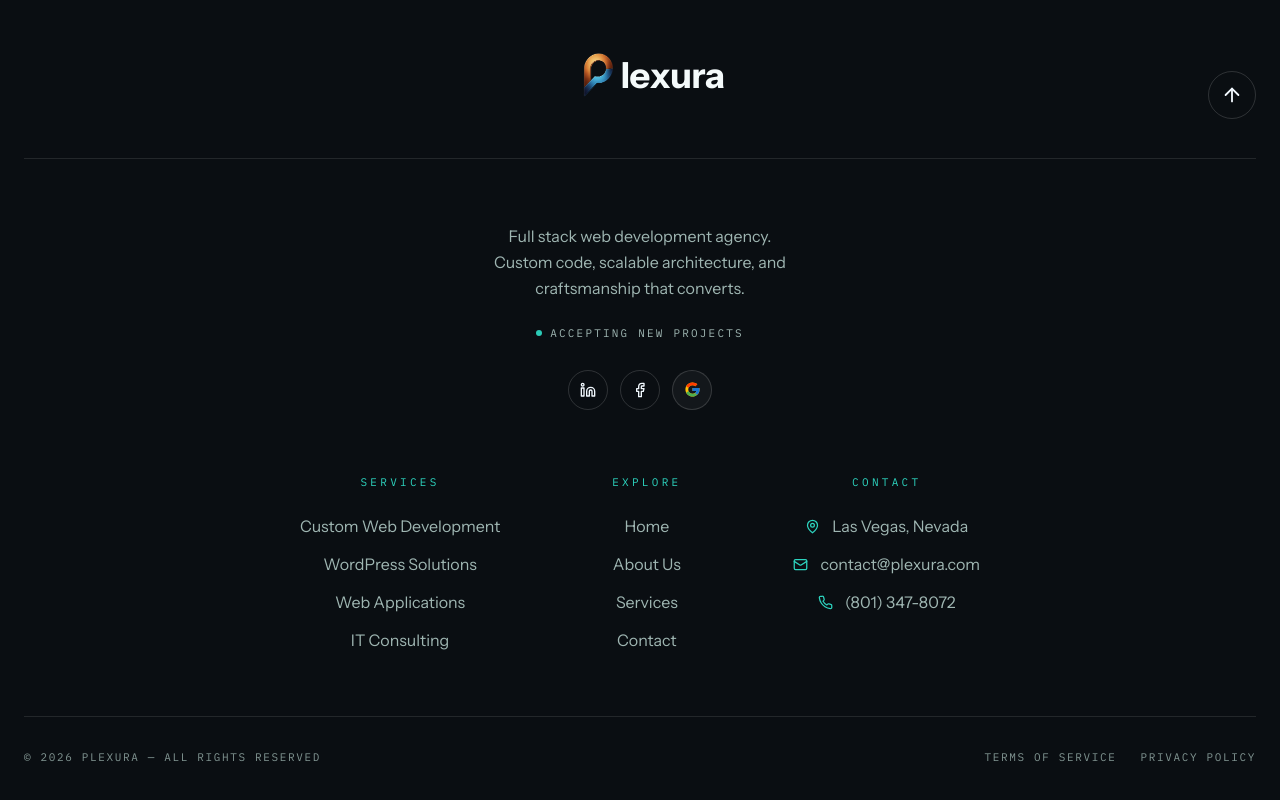
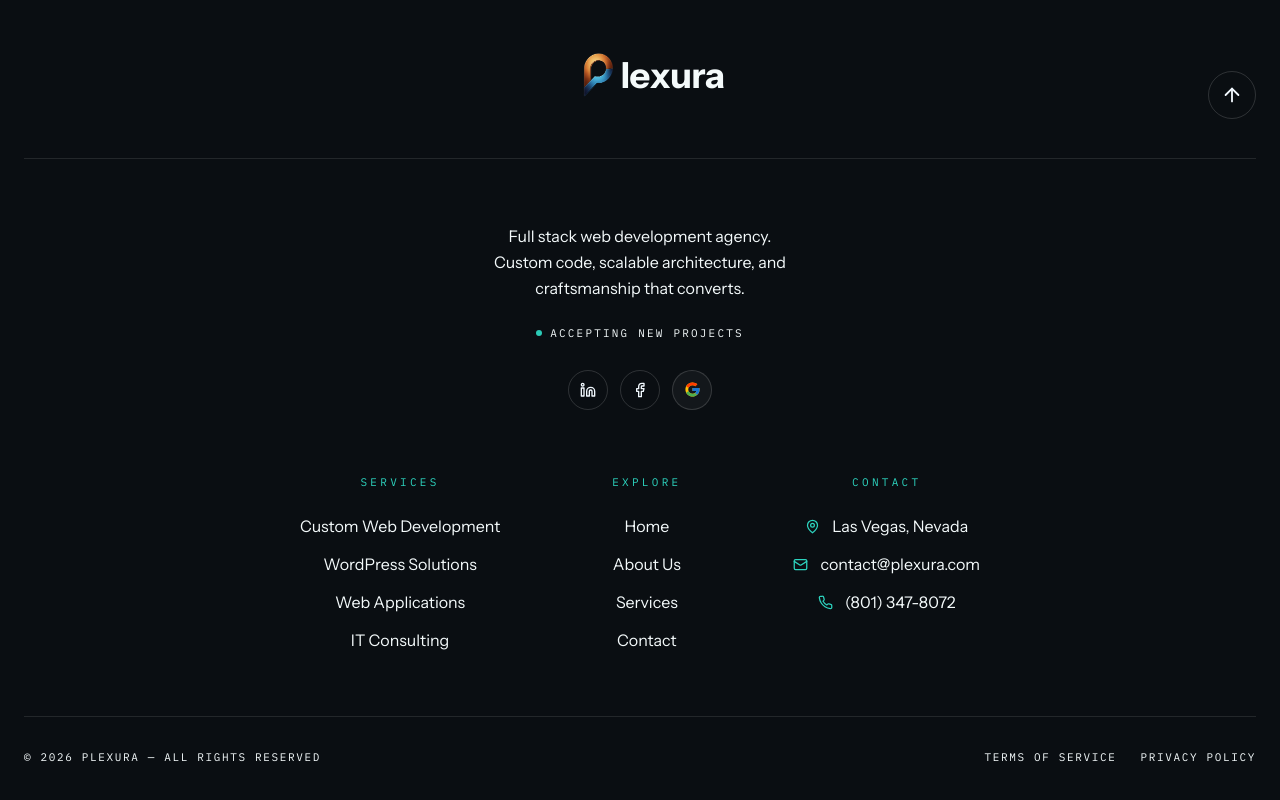
Before and after one commit to Programmer-stevenson/Plexura, a React (Vite) app: page /services in a window 1280 px wide. Shown: the part 2840-3640 px from the top of the page. Built offline with nearby package versions, Linux system fonts and the light colour scheme.

Commit message:
minor color updates

```diff
--- a/src/sections/Contact.jsx
+++ b/src/sections/Contact.jsx
@@ -53,7 +53,7 @@
         transition={{ duration: 0.6 }}
         className="lg:col-span-5"
       >
-        <p className="text-lg text-[#9FB6B2] leading-relaxed max-w-md mb-12">
+        <p className="text-lg text-[#00000] leading-relaxed max-w-md mb-12">
           Transform your vision into a digital masterpiece. We craft experiences that captivate, convert, and scale. No templates, no shortcuts—just results.
         </p>
 
--- a/src/sections/Footer.jsx
+++ b/src/sections/Footer.jsx
@@ -51,10 +51,10 @@
     <div className="py-14 lg:py-16 text-center">
       {/* intro — centered */}
       <div className="flex flex-col items-center space-y-6 max-w-md mx-auto mb-14 lg:mb-16">
-        <p className="text-[#9FB6B2] leading-relaxed max-w-xs">
+        <p className="text-[#00000] leading-relaxed max-w-xs">
           Full stack web development agency. Custom code, scalable architecture, and craftsmanship that converts.
         </p>
-        <div className="flex items-center justify-center gap-2 font-mono text-[11px] tracking-[0.2em] uppercase text-[#9FB6B2]">
+        <div className="flex items-center justify-center gap-2 font-mono text-[11px] tracking-[0.2em] uppercase text-[#00000]">
           <span className="w-1.5 h-1.5 bg-[#2DD4BF] rounded-full animate-pulse" />
           Accepting new projects
         </div>
@@ -82,7 +82,7 @@
           <h3 className="font-mono text-[11px] tracking-[0.3em] uppercase text-[#2DD4BF] mb-6">Services</h3>
           <div className="space-y-3.5">
             {["Custom Web Development", "WordPress Solutions", "Web Applications", "IT Consulting"].map((label, i) => (
-              <Link key={i} to="/services" onClick={() => window.scrollTo(0, 0)} className="group flex items-center justify-center text-[#9FB6B2] hover:text-[#F2F9FF] transition-colors">
+              <Link key={i} to="/services" onClick={() => window.scrollTo(0, 0)} className="group flex items-center justify-center text-[#00000] hover:text-[#F2F9FF] transition-colors">
                 <span className="w-0 group-hover:w-4 h-px bg-[#FB923C] mr-0 group-hover:mr-2 transition-all duration-300" />
                 {label}
               </Link>
@@ -93,16 +93,16 @@
         <div>
           <h3 className="font-mono text-[11px] tracking-[0.3em] uppercase text-[#2DD4BF] mb-6">Explore</h3>
           <div className="space-y-3.5">
-            <a href="#home" className="group flex items-center justify-center text-[#9FB6B2] hover:text-[#F2F9FF] transition-colors">
+            <a href="#home" className="group flex items-center justify-center text-[#00000] hover:text-[#F2F9FF] transition-colors">
               <span className="w-0 group-hover:w-4 h-px bg-[#FB923C] mr-0 group-hover:mr-2 transition-all duration-300" />Home
             </a>
-            <a href="#about" className="group flex items-center justify-center text-[#9FB6B2] hover:text-[#F2F9FF] transition-colors">
+            <a href="#about" className="group flex items-center justify-center text-[#00000] hover:text-[#F2F9FF] transition-colors">
               <span className="w-0 group-hover:w-4 h-px bg-[#FB923C] mr-0 group-hover:mr-2 transition-all duration-300" />About Us
             </a>
-            <Link to="/services" onClick={() => window.scrollTo(0, 0)} className="group flex items-center justify-center text-[#9FB6B2] hover:text-[#F2F9FF] transition-colors">
+            <Link to="/services" onClick={() => window.scrollTo(0, 0)} className="group flex items-center justify-center text-[#00000] hover:text-[#F2F9FF] transition-colors">
               <span className="w-0 group-hover:w-4 h-px bg-[#FB923C] mr-0 group-hover:mr-2 transition-all duration-300" />Services
             </Link>
-            <a href="#contact" className="group flex items-center justify-center text-[#9FB6B2] hover:text-[#F2F9FF] transition-colors">
+            <a href="#contact" className="group flex items-center justify-center text-[#00000] hover:text-[#F2F9FF] transition-colors">
               <span className="w-0 group-hover:w-4 h-px bg-[#FB923C] mr-0 group-hover:mr-2 transition-all duration-300" />Contact
             </a>
           </div>
@@ -110,7 +110,7 @@
 
         <div className="col-span-2 sm:col-span-1">
           <h3 className="font-mono text-[11px] tracking-[0.3em] uppercase text-[#2DD4BF] mb-6">Contact</h3>
-          <div className="space-y-3.5 text-[#9FB6B2]">
+          <div className="space-y-3.5 text-[#00000]">
             <div className="flex items-center justify-center gap-3"><MapPin size={15} className="text-[#2DD4BF] flex-shrink-0" /> Las Vegas, Nevada</div>
             <a href="mailto:contact@plexura.com" className="flex items-center justify-center gap-3 hover:text-[#F2F9FF] transition-colors">
               <Mail size={15} className="text-[#2DD4BF] flex-shrink-0" /> contact@plexura.com
@@ -124,7 +124,7 @@
     </div>
 
     {/* bottom rule */}
-    <div className="pt-8 border-t border-white/10 flex flex-col md:flex-row justify-between items-center gap-4 font-mono text-[11px] tracking-[0.15em] uppercase text-[#9FB6B2]/80">
+    <div className="pt-8 border-t border-white/10 flex flex-col md:flex-row justify-between items-center gap-4 font-mono text-[11px] tracking-[0.15em] uppercase text-[#00000]/80">
       <span>© 2026 Plexura — All rights reserved</span>
       <div className="flex items-center gap-6">
         <Link to="/terms" className="hover:text-[#2DD4BF] transition-colors">Terms of Service</Link>
--- a/src/sections/Hero.jsx
+++ b/src/sections/Hero.jsx
@@ -88,7 +88,7 @@
             transition={{ delay: 1.1, duration: 0.7 }}
             className="mt-10 lg:mt-16 grid lg:grid-cols-12 gap-8 items-end border-t border-[#F4FAFB]/10 pt-8"
           >
-            <p className="lg:col-span-6 text-lg md:text-xl text-[#1B222A] leading-relaxed max-w-xl mx-auto lg:mx-0 text-center lg:text-left">
+            <p className="lg:col-span-6 text-lg md:text-xl text-[#00000] leading-relaxed max-w-xl mx-auto lg:mx-0 text-center lg:text-left">
               Plexura designs and engineers high-performance websites, brands, and digital platforms for growing companies—custom-built, fully integrated, and engineered for results.
             </p>
             <div className="lg:col-span-6 flex flex-wrap justify-center lg:justify-end items-center gap-4">
--- a/src/sections/Services.jsx
+++ b/src/sections/Services.jsx
@@ -55,7 +55,7 @@
                 Full Stack <span className="text-[#2DD4BF]">Web Solutions</span>
               </motion.h2>
             </div>
-            <motion.p variants={fadeInUp} className="lg:col-span-5 text-[#5B6B7A] text-lg leading-relaxed text-center lg:text-left lg:pb-2">
+            <motion.p variants={fadeInUp} className="lg:col-span-5 text-[#00000] text-lg leading-relaxed text-center lg:text-left lg:pb-2">
               Custom-coded web applications, scalable architectures, and hand-built solutions that deliver measurable ROI
             </motion.p>
           </motion.div>
@@ -153,10 +153,10 @@
             <Link
               to="/services"
               onClick={() => window.scrollTo(0, 0)}
-              className="group inline-flex items-center gap-2 font-semibold text-[#142433] hover:text-[#0D9488] transition-colors"
+              className="group inline-flex items-center gap-2 font-semibold text-[#EA580C] hover:text-[#FB923C] transition-colors"
             >
               <span className="font-mono text-xs tracking-[0.25em] uppercase">View All Services</span>
-              <span className="w-9 h-9 rounded-full border border-[#142433]/20 group-hover:border-[#0D9488] group-hover:bg-[#0D9488] group-hover:text-white flex items-center justify-center transition-all">
+              <span className="w-9 h-9 rounded-full border border-[#EA580C]/40 group-hover:border-[#EA580C] group-hover:bg-[#EA580C] group-hover:text-white flex items-center justify-center transition-all">
                 <ArrowUpRight size={16} />
               </span>
             </Link>
```
Also changed, not shown: src/sections/Team.jsx (+10 -22 lines).
